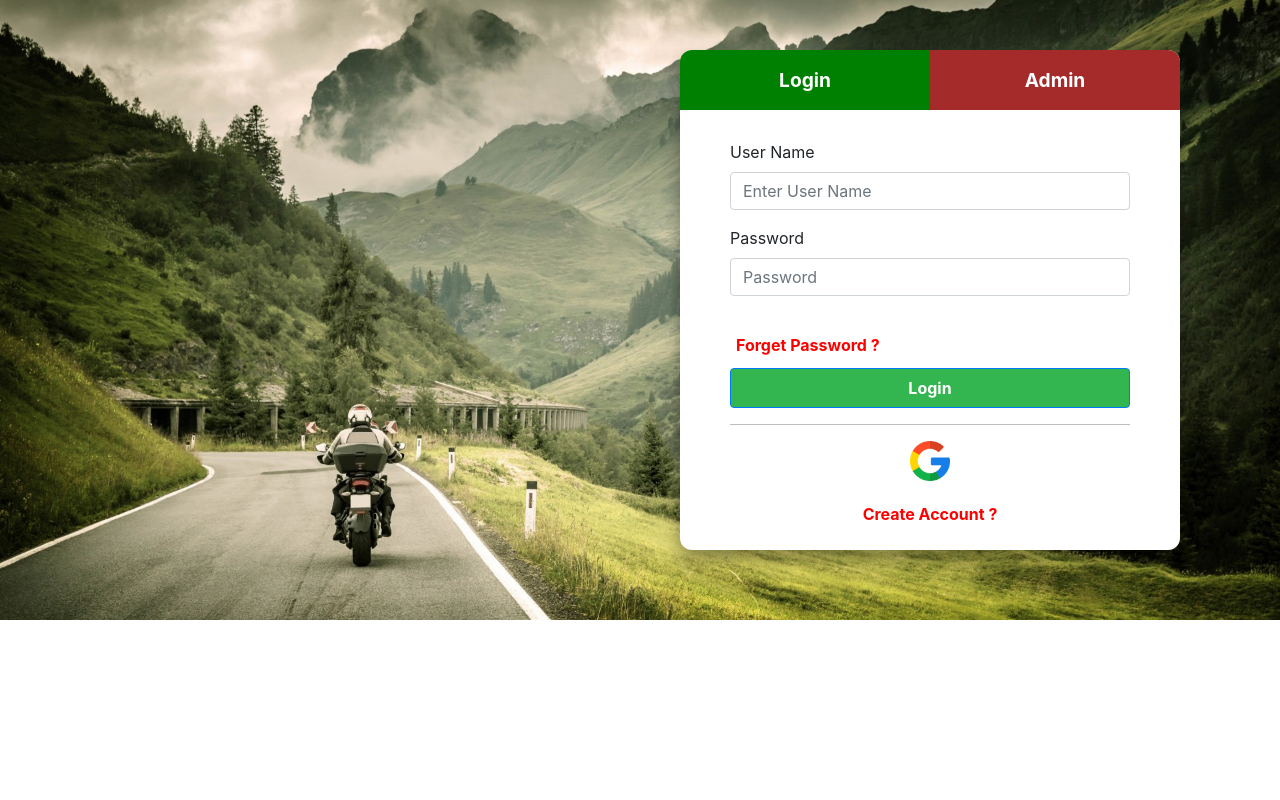
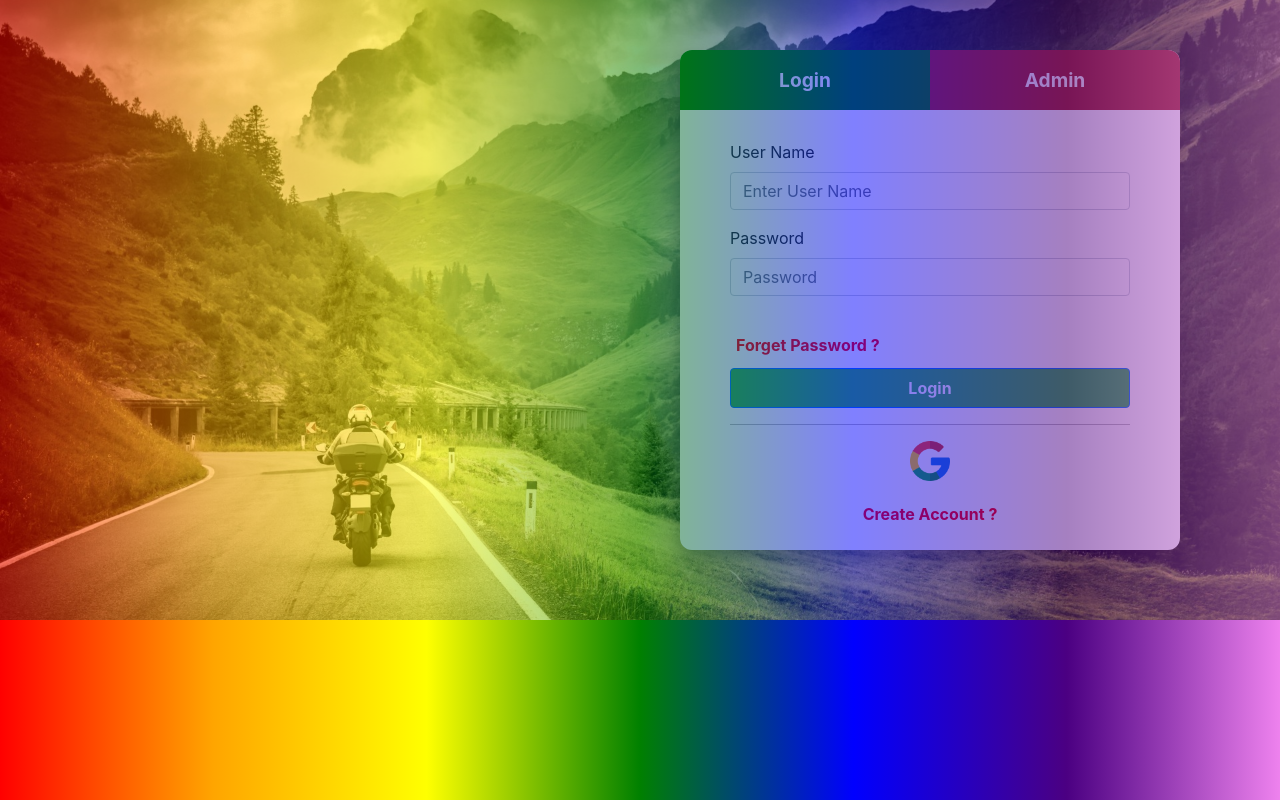
Before and after one commit to suryamsp/ola_front, a React (Vite) app: page / in a window 1280 px wide. Built offline with nearby package versions, Linux system fonts and the light colour scheme.

Commit message:
Update App.css

```diff
--- a/src/App.css
+++ b/src/App.css
@@ -1,4 +1,8 @@
-
+body {
+  background-color: red; /* For browsers that do not support gradients */
+  background-image: linear-gradient(to right, red, orange, yellow, green, blue, indigo, violet);
+  opacity: 0.5;
+}
 
 .login{
     display: flex;
```
